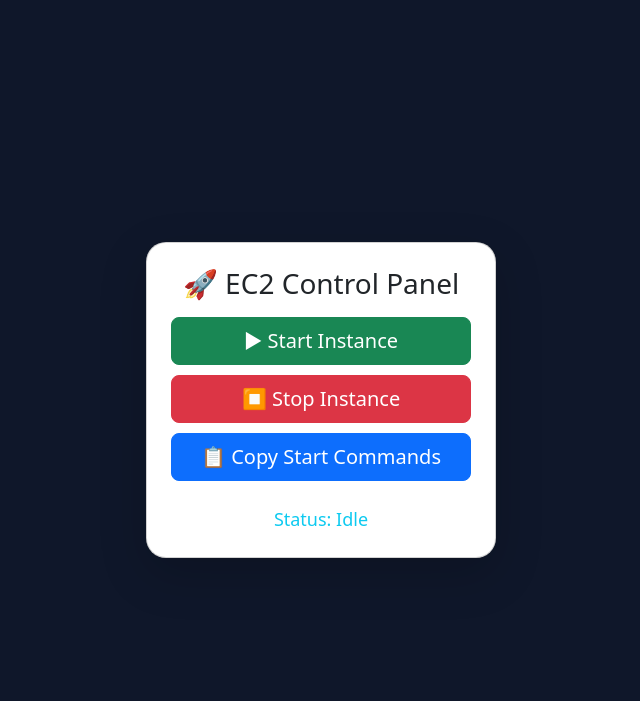
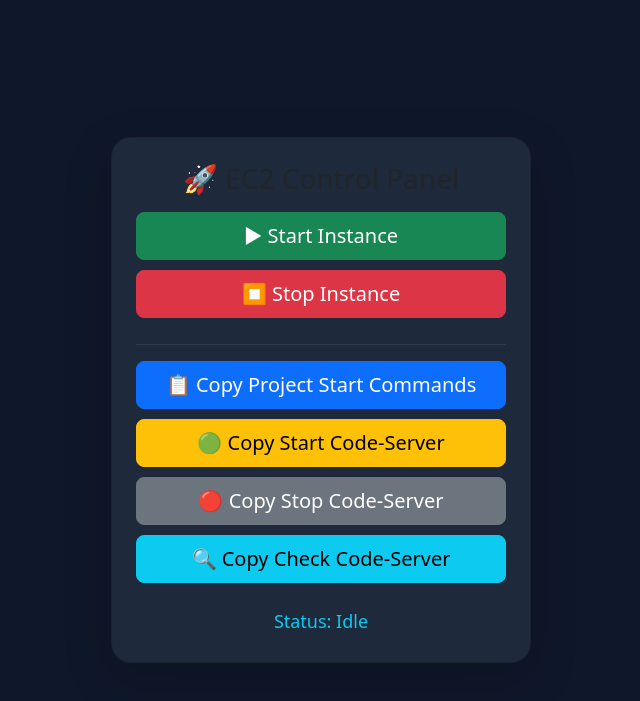
Before and after one commit to 7b809/project_instance_control, a Flask app: page / in a window 1280 px wide. Shown: the top 701 px of the page, without its empty margins (319-959 px from the left). Run offline with Flask 3, Linux system fonts and the light colour scheme.

Commit message:
Auto update

```diff
--- a/templates/index.html
+++ b/templates/index.html
@@ -8,51 +8,98 @@
 <link href="https://cdn.jsdelivr.net/npm/bootstrap@5.3.3/dist/css/bootstrap.min.css" rel="stylesheet">
 
 <style>
-body { background: #0f172a; color: white; }
-.card { border-radius: 20px; }
-.btn-lg { width: 100%; margin-bottom: 10px; }
-.status-box { font-size: 18px; margin-top: 15px; }
+body {
+    background: #0f172a;
+    color: white;
+}
+
+.card {
+    border-radius: 20px;
+    background: #1e293b;
+}
+
+.btn-lg {
+    width: 100%;
+    margin-bottom: 10px;
+}
+
+.status-box {
+    font-size: 18px;
+    margin-top: 15px;
+    min-height: 30px;
+}
 </style>
 </head>
 
 <body>
 
 <div class="container d-flex justify-content-center align-items-center vh-100">
-    <div class="card p-4 shadow-lg text-center" style="width: 350px;">
+    <div class="card p-4 shadow-lg text-center" style="width: 420px;">
+
         <h3 class="mb-3">🚀 EC2 Control Panel</h3>
 
-        <button id="startBtn" class="btn btn-success btn-lg" onclick="controlEC2('start')">
+        <!-- EC2 CONTROLS -->
+        <button id="startBtn"
+                class="btn btn-success btn-lg"
+                onclick="controlEC2('start')">
             ▶ Start Instance
         </button>
 
-        <button id="stopBtn" class="btn btn-danger btn-lg" onclick="controlEC2('stop')">
+        <button id="stopBtn"
+                class="btn btn-danger btn-lg"
+                onclick="controlEC2('stop')">
             ⏹ Stop Instance
         </button>
 
-        <!-- NEW COPY BUTTON -->
-        <button class="btn btn-primary btn-lg" onclick="copyCommands()">
-            📋 Copy Start Commands
+        <hr class="text-secondary">
+
+        <!-- PROJECT COMMAND -->
+        <button class="btn btn-primary btn-lg"
+                onclick="copyProjectStartCommands()">
+            📋 Copy Project Start Commands
         </button>
 
+        <!-- CODE SERVER START -->
+        <button class="btn btn-warning btn-lg"
+                onclick="copyCodeServerStart()">
+            🟢 Copy Start Code-Server
+        </button>
+
+        <!-- CODE SERVER STOP -->
+        <button class="btn btn-secondary btn-lg"
+                onclick="copyCodeServerStop()">
+            🔴 Copy Stop Code-Server
+        </button>
+
+        <!-- CODE SERVER STATUS -->
+        <button class="btn btn-info btn-lg"
+                onclick="copyCodeServerCheck()">
+            🔍 Copy Check Code-Server
+        </button>
+
+        <!-- STATUS -->
         <div id="status" class="status-box text-info">
             Status: Idle
         </div>
+
     </div>
 </div>
 
 <script>
+
 async function controlEC2(action) {
+
     const statusBox = document.getElementById("status");
     const startBtn = document.getElementById("startBtn");
     const stopBtn = document.getElementById("stopBtn");
 
-    // Disable buttons
     startBtn.disabled = true;
     stopBtn.disabled = true;
 
     statusBox.innerText = "⏳ Processing " + action + "...";
 
     try {
+
         const res = await fetch("/api/control", {
             method: "POST",
             headers: {
@@ -64,33 +111,102 @@ async function controlEC2(action) {
         const data = await res.json();
 
         if (!res.ok) {
-            statusBox.innerText = "❌ Error: " + (data.error || "Request failed");
+            statusBox.innerText =
+                "❌ Error: " + (data.error || "Request failed");
         } else {
-            statusBox.innerText = "✅ Success: " + (data.message || JSON.stringify(data));
+            statusBox.innerText =
+                "✅ Success: " + (data.message || JSON.stringify(data));
         }
 
     } catch (err) {
+
         statusBox.innerText = "❌ Error: " + err.message;
+
     }
 
-    // Re-enable buttons
     startBtn.disabled = false;
     stopBtn.disabled = false;
 }
 
-function copyCommands() {
+
+function copyToClipboard(text, successMessage) {
+
+    navigator.clipboard.writeText(text)
+        .then(() => {
+            document.getElementById("status").innerText = successMessage;
+        })
+        .catch(err => {
+            document.getElementById("status").innerText =
+                "❌ Copy failed: " + err;
+        });
+}
+
+
+/* -----------------------------------
+   PROJECT START COMMANDS
+----------------------------------- */
+
+function copyProjectStartCommands() {
+
     const commands = `cd /home/ubuntu/code-server-project/projects/TheProjects/t_order_system_ws
 chmod +x stop_app.sh start_app.sh
 ./start_app.sh`;
 
-    navigator.clipboard.writeText(commands)
-        .then(() => {
-            document.getElementById("status").innerText = "📋 Commands copied!";
-        })
-        .catch(err => {
-            document.getElementById("status").innerText = "❌ Copy failed: " + err;
-        });
+    copyToClipboard(
+        commands,
+        "📋 Project start commands copied!"
+    );
 }
+
+
+/* -----------------------------------
+   START CODE SERVER
+----------------------------------- */
+
+function copyCodeServerStart() {
+
+    const commands = `nohup code-server /home/ubuntu/code-server-project/projects/TheProjects \
+--bind-addr 0.0.0.0:8080 \
+--auth password \
+> ~/code-server.log 2>&1 &`;
+
+    copyToClipboard(
+        commands,
+        "🟢 Start code-server command copied!"
+    );
+}
+
+
+/* -----------------------------------
+   STOP CODE SERVER
+----------------------------------- */
+
+function copyCodeServerStop() {
+
+    const commands = `pkill -f code-server`;
+
+    copyToClipboard(
+        commands,
+        "🔴 Stop code-server command copied!"
+    );
+}
+
+
+/* -----------------------------------
+   CHECK CODE SERVER
+----------------------------------- */
+
+function copyCodeServerCheck() {
+
+    const commands = `ps aux | grep code-server
+sudo ss -tulnp | grep 8080`;
+
+    copyToClipboard(
+        commands,
+        "🔍 Check code-server commands copied!"
+    );
+}
+
 </script>
 
 </body>
```
